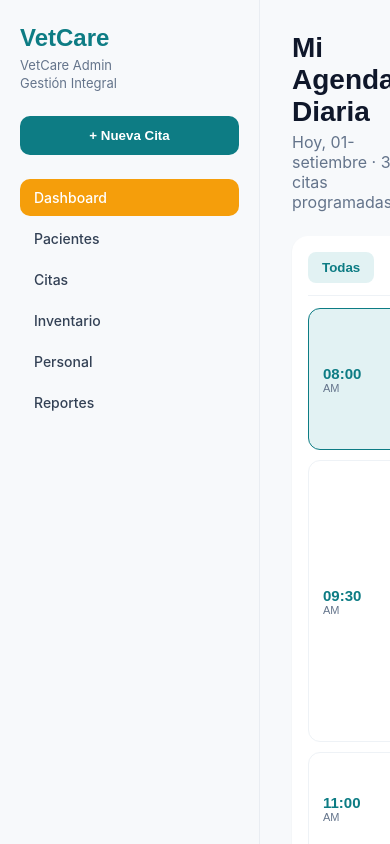
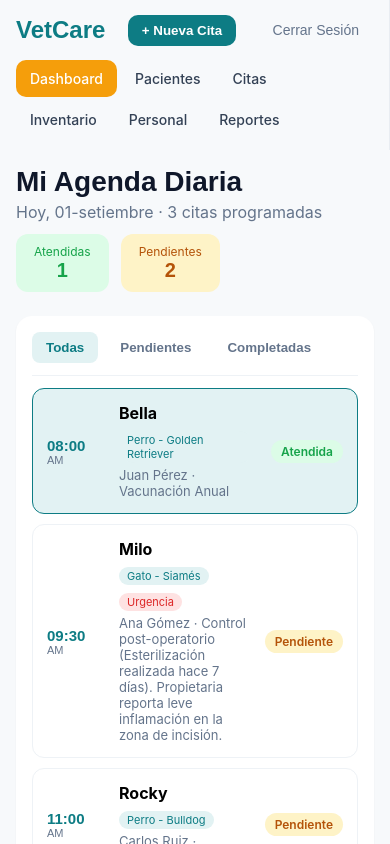
Before and after one commit to JoseOlivares19/FrontEnd-Herramientas-De-Desarrollo, a React (Vite) app: page / in a window 390 px wide. Shown: the top 844 px of the page. Built offline with nearby package versions, Linux system fonts and the light colour scheme.

Commit message:
feat(vet): agrega diseno responsive para pantallas angostas (RNF-05)

```diff
--- a/src/vet/Sidebar.css
+++ b/src/vet/Sidebar.css
@@ -1,3 +1,4 @@
+
 .vet-sidebar {
   width: 260px;
   min-height: 100vh;
@@ -73,3 +74,35 @@
 .vet-sidebar__logout:hover {
   color: #dc2626;
 }
+
+@media (max-width: 900px) {
+  .vet-sidebar {
+    width: 100%;
+    min-height: auto;
+    flex-direction: row;
+    align-items: center;
+    flex-wrap: wrap;
+    gap: 12px;
+    padding: 12px 16px;
+  }
+  .vet-sidebar__brand {
+    margin-right: auto;
+  }
+  .vet-sidebar__brand p {
+    display: none;
+  }
+  .vet-sidebar__nueva-cita {
+    margin-bottom: 0;
+    padding: 8px 14px;
+  }
+  .vet-sidebar__nav {
+    flex-direction: row;
+    flex-wrap: wrap;
+    gap: 4px;
+    width: 100%;
+    order: 3;
+  }
+  .vet-sidebar__logout {
+    margin-left: auto;
+  }
+}
--- a/src/vet/VetDashboard.css
+++ b/src/vet/VetDashboard.css
@@ -308,6 +308,8 @@
 .vet-detalle__acciones-secundarias .btn {
   flex: 1;
 }
+
+/* Layout general: sidebar + contenido */
 .vet-layout {
   display: flex;
   min-height: 100vh;
@@ -316,3 +318,23 @@
   flex: 1;
   overflow-x: auto;
 }
+
+@media (max-width: 900px) {
+  .vet-layout {
+    flex-direction: column;
+  }
+  .vet-dashboard {
+    padding: 16px;
+  }
+  .vet-dashboard__header {
+    flex-direction: column;
+    align-items: flex-start;
+    gap: 12px;
+  }
+  .vet-dashboard__body {
+    grid-template-columns: 1fr;
+  }
+  .cita-card {
+    flex-wrap: wrap;
+  }
+}
```
